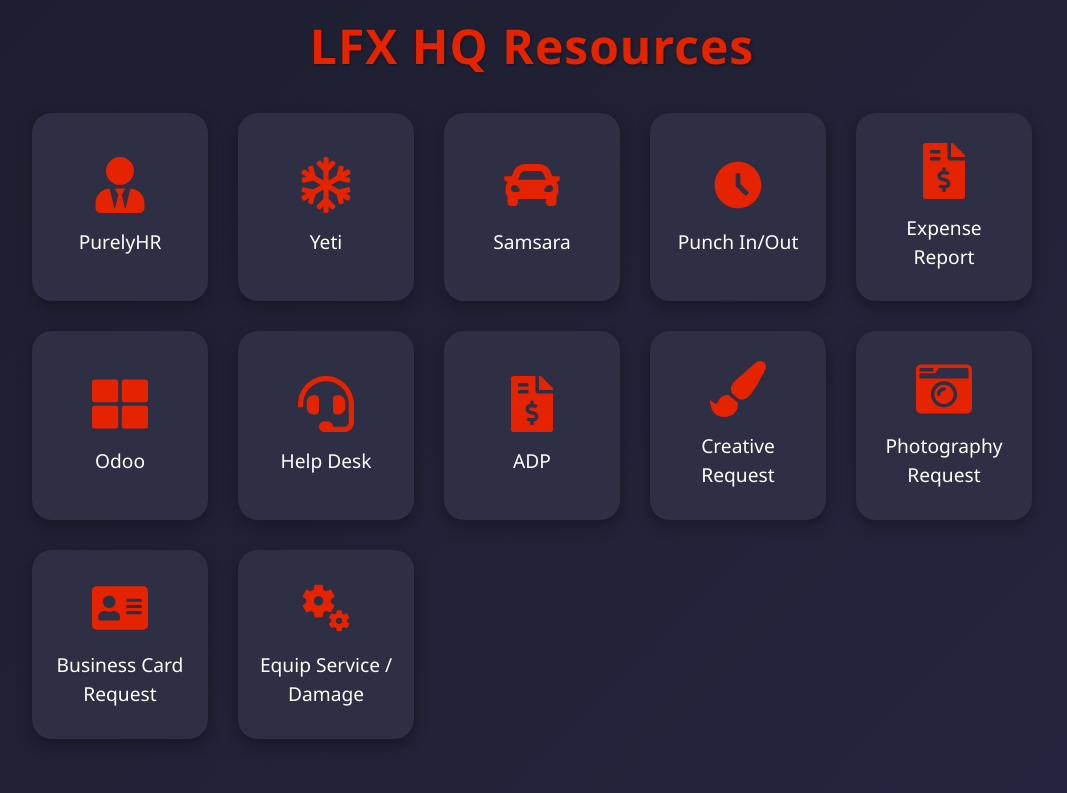
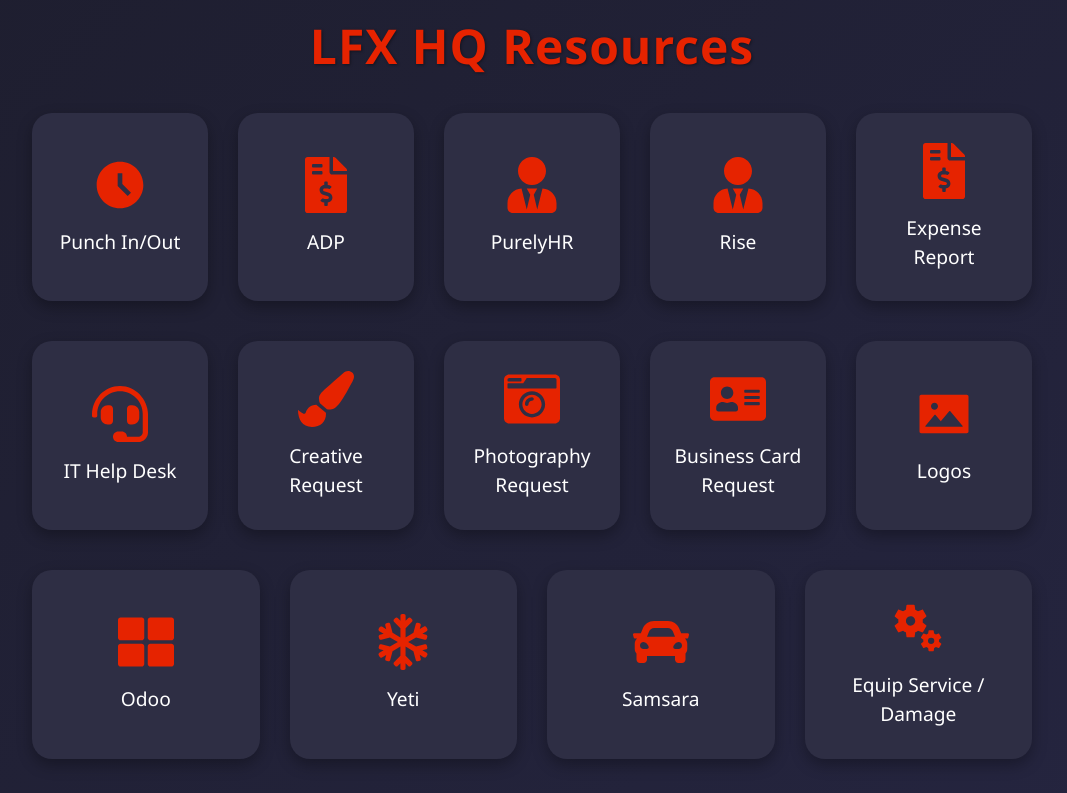
Before and after one commit to lfxgit/LFX_HQ_Resources, a React (Vite) app: page / in a window 1280 px wide. Shown: the top 793 px of the page, without its empty margins (108-1175 px from the left). Built offline with nearby package versions, Linux system fonts and the light colour scheme.

Commit message:
Re order links and add a couple new ones

```diff
--- a/src/App.css
+++ b/src/App.css
@@ -12,6 +12,7 @@
   text-align: center;
 }
 
+/* Headings */
 h1 {
   margin: 20px 0 40px 0;
   font-size: 3rem;
@@ -21,6 +22,16 @@
   text-shadow: 1px 1px 3px rgba(0,0,0,0.4);
 }
 
+.companies-title {
+  font-size: 2.5rem;
+  font-weight: bold;
+  text-align: center;
+  color: #ff2a00;
+  margin-top: 50px;
+  margin-bottom: 20px;
+}
+
+/* Grid Layout */
 .links {
   display: grid;
   grid-template-columns: repeat(auto-fit, minmax(160px, 1fr));
@@ -29,6 +40,11 @@
   margin: 0 auto;
 }
 
+.links + .links {
+  margin-top: 40px;
+}
+
+/* Cards */
 .link-card {
   background: #2e2e44;
   border-radius: 20px;
@@ -52,6 +68,7 @@
   box-shadow: 0 10px 20px rgba(0,0,0,0.4);
 }
 
+/* Icon Styling */
 .link-card svg {
   font-size: 3.5rem;
   color: #e62300;
@@ -62,99 +79,16 @@
   color: #ff4d26;
 }
 
-
-
-.helpdesk-container {
-  display: flex;
-  justify-content: center;
-  align-items: center;
-  padding: 40px;
-}
-
-.helpdesk-card {
-  width: 100%;
-  max-width: 550px;
-  padding: 40px;
-  border-radius: 20px;
-}
-
-.helpdesk-card h2 {
-  text-align: center;
-  margin-bottom: 25px;
-  font-size: 2.5rem;
-  color: #e62300;
-}
-
-.helpdesk-form input,
-.helpdesk-form textarea {
-  width: 100%;
-  padding: 14px 16px;
-  margin-bottom: 18px;
-  border: none;
-  border-radius: 12px;
-  background: #3a3a55;
-  color: white;
-  font-size: 15px;
-  transition: all 0.3s ease;
-}
-
-.helpdesk-form input::placeholder,
-.helpdesk-form textarea::placeholder {
-  color: #aaa;
-}
-
-.helpdesk-form input:focus,
-.helpdesk-form textarea:focus {
-  background: #444466;
-  border: 1px solid #ce0f08;
-  box-shadow: 0 0 10px rgba(131, 2, 2, 0.5);
-  outline: none;
-}
-
-.helpdesk-form button {
-  width: 100%;
-  padding: 15px;
-  background: #e62300;
-  color: white;
-  font-size: 16px;
-  font-weight: bold;
-  border: none;
-  border-radius: 12px;
-  cursor: pointer;
-  transition: all 0.25s ease;
-}
-
-.back-home {
-  display: inline-flex;
-  align-items: center;
-  margin-top: 20px;
-  font-size: 16px;
-  text-decoration: none;
-  color: #d80000;
-  transition: color 0.2s ease;
-}
-
-.back-home:hover {
-  color: #aa0101;
-}
-
-.links + .links {
-  margin-top: 20px;
-}
-
-
+/* Company Logos */
 .card-img {
   width: 120px;
   height: 120px;
   object-fit: contain;
   display: block;
+  border-radius: 10px;
+  transition: transform 0.3s ease;
 }
 
-.companies-title {
-  font-size: 2.5rem;      /* match the top h1 */
-  font-weight: bold;      /* same boldness */
-  text-align: center;     /* center align */
-  color: #ff2a00;         /* match your theme red */
-  margin-top: 50px;
-  margin-bottom: 20px;
+.card-img:hover {
+  transform: scale(1.08);
 }
--- a/src/App.jsx
+++ b/src/App.jsx
@@ -1,19 +1,14 @@
 import './App.css'
 import { FaUserTie, FaFileInvoiceDollar, FaThLarge, FaHeadset } from 'react-icons/fa'
 import { HashRouter as Router, Routes, Route } from "react-router-dom";
-import { FaCameraRetro } from 'react-icons/fa';
-import { FaPaintBrush } from 'react-icons/fa';
-import { FaAddressCard } from "react-icons/fa";
-import { FaRegSnowflake } from "react-icons/fa";
-import { FaCar } from "react-icons/fa";
-import { MdAccessTimeFilled } from "react-icons/md";
-import { MdOutlineMiscellaneousServices } from "react-icons/md";
+import { FaCameraRetro, FaPaintBrush, FaAddressCard, FaRegSnowflake, FaCar } from 'react-icons/fa';
+import { MdAccessTimeFilled, MdOutlineMiscellaneousServices } from "react-icons/md";
+import { AiFillPicture } from "react-icons/ai";
 import CSConcreteLogo from './assets/CSConcreteGroup.png';
 import RPLogo from './assets/RP_logo.png';
 import SupplyLogo from './assets/LFXSupply.png';
 import DriveLogo from './assets/TheDRIVE.png';
 import GroupLogo from './assets/RedTree.png';
-
 
 /* Reusable external link component */
 function ExternalLink({ url, children }) {
@@ -31,90 +26,76 @@
   );
 }
 
-/* Internal link that opens routes in a new tab */
-function InternalLink({ to, children }) {
-  return (
-    <div
-      onClick={() => window.open(to, "_blank", "noopener,noreferrer")}
-      className="link-card"
-      style={{ cursor: "pointer" }}
-    >
-      {children}
-    </div>
-  );
-}
-
 function Home() {
   return (
     <div className="container">
       <h1>LFX HQ Resources</h1>
 
-      {/* First section with your real links */}
+      {/* ---------- ROW 1 ---------- */}
       <div className="links">
-        <ExternalLink url="https://lf01849.purelyhr.com/?returnUrl=https%3a%2f%2flf01849.purelyhr.com%2fcpanel%2fcalendar.aspx">
-          <FaUserTie />
-          <span>PurelyHR</span>
+        <ExternalLink url="https://time.landscapefx.com/">
+          <MdAccessTimeFilled /><span>Punch In/Out</span>
         </ExternalLink>
 
-        <ExternalLink url="https://app.yetisnow.com/dispatch">
-          <FaRegSnowflake />
-          <span>Yeti</span>
+        <ExternalLink url="https://online.adp.com/signin/v1/?APPID=Pin4NAS">
+          <FaFileInvoiceDollar /><span>ADP</span>
+        </ExternalLink>
+
+        <ExternalLink url="https://lf01849.purelyhr.com/?returnUrl=https%3a%2f%2flf01849.purelyhr.com%2fcpanel%2fcalendar.aspx">
+          <FaUserTie /><span>PurelyHR</span>
+        </ExternalLink>
+
+        <ExternalLink url="https://platform.risepeople.com/app/#/auth/">
+          <FaUserTie /><span>Rise</span>
+        </ExternalLink>
+
+        <ExternalLink url="https://landscapefx-my.sharepoint.com/:x:/p/cbolton/EWlnAYRr4IFOuh_I1Lgmrc8B-a2ikYAThTZwy8cdvDRzdA?e=bS4VN0">
+          <FaFileInvoiceDollar /><span>Expense Report</span>
+        </ExternalLink>
+      </div>
+
+      {/* ---------- ROW 2 ---------- */}
+      <div className="links">
+        <a href="mailto:help@landscapefx.com" className="link-card">
+          <FaHeadset /><span>IT Help Desk</span>
+        </a>
+
+        <ExternalLink url="https://forms.office.com/pages/responsepage.aspx?id=nFV4rvechk2pmiSX97OmhV21RcM1tnxJgEkvZOrjMGpURU41V0NOSVVDVVFSUVY0NTgxNDVNMzNQMi4u&route=shorturl">
+          <FaPaintBrush /><span>Creative Request</span>
+        </ExternalLink>
+
+        <ExternalLink url="https://forms.office.com/pages/responsepage.aspx?id=nFV4rvechk2pmiSX97OmhV21RcM1tnxJgEkvZOrjMGpURFU2Wk1KNkVCVEFDMzhQVDdTRk81TzFCQS4u&route=shorturl">
+          <FaCameraRetro /><span>Photography Request</span>
+        </ExternalLink>
+
+        <ExternalLink url="https://forms.office.com/pages/responsepage.aspx?id=nFV4rvechk2pmiSX97OmhV21RcM1tnxJgEkvZOrjMGpUNkY1TEpCR0I5RUcxVzI0QVVUMzMyREtXWC4u&route=shorturl">
+          <FaAddressCard /><span>Business Card Request</span>
+        </ExternalLink>
+
+        <ExternalLink url="https://landscapefx.sharepoint.com/:f:/s/TheDriveStudio/EjmjYshY-NNHl5sY6XaehMQB8LGZVGrmmd8sKpZFjMwOwQ?e=IWCDI6">
+          <AiFillPicture /><span>Logos</span>
+        </ExternalLink>
+      </div>
+
+      {/* ---------- ROW 3 ---------- */}
+      <div className="links">
+        <ExternalLink url="https://www.lfxsupplycentre.com/web/login#cids=6&action=menu">
+          <FaThLarge /><span>Odoo</span>
+        </ExternalLink>
+
+        <ExternalLink url="https://app.yetisoftware.com/dispatch">
+          <FaRegSnowflake /><span>Yeti</span>
         </ExternalLink>
 
         <ExternalLink url="https://cloud.samsara.com/o/5002598/fleet/list?selectedSortKey=alphaAsc">
-          <FaCar />
-          <span>Samsara</span>
-        </ExternalLink>
-
-        <ExternalLink url="https://time.landscapefx.com/">
-          <MdAccessTimeFilled />
-          <span>Punch In/Out</span>
-        </ExternalLink>
-
-        <ExternalLink url="https://landscapefx-my.sharepoint.com/:x:/p/cbolton/EWlnAYRr4IFOuh_I1Lgmrc8B-a2ikYAThTZwy8cdvDRzdA?e=bS4VN0">
-          <FaFileInvoiceDollar />
-          <span>Expense Report</span>
-        </ExternalLink>
-
-        <ExternalLink url="https://www.lfxsupplycentre.com/web/login#cids=6&action=menu">
-          <FaThLarge />
-          <span>Odoo</span>
-        </ExternalLink>
-
-        <a href="mailto:help@landscapefx.com" className="link-card">
-          <FaHeadset />
-          <span>Help Desk</span>
-        </a>
-
-
-        <ExternalLink url="https://online.adp.com/signin/v1/?APPID=Pin4NAS&productId=80e309c3-709e-bae1-e053-3505430b5495&returnURL=https://signin.adp.com&callingAppId=landing&TARGET=-SM-HTTPS%3a%2f%2fsignin%2eadp%2ecom%2femployee%3ftransId%3de9677262-334f-4ac8-a64a-ba71caadfc58">
-          <FaFileInvoiceDollar />
-          <span>ADP</span>
-        </ExternalLink>
-
-        <ExternalLink url="https://forms.office.com/pages/responsepage.aspx?id=nFV4rvechk2pmiSX97OmhV21RcM1tnxJgEkvZOrjMGpURU41V0NOSVVDVVFSUVY0NTgxNDVNMzNQMi4u&route=shorturl">
-          <FaPaintBrush />
-          <span>Creative Request</span>
-        </ExternalLink>
-
-        <ExternalLink url="https://forms.office.com/pages/responsepage.aspx?id=nFV4rvechk2pmiSX97OmhV21RcM1tnxJgEkvZOrjMGpURFU2Wk1KNkVCVEFDMzhQVDdTRk81TzFCQS4u&route=shorturl">
-          <FaCameraRetro />
-          <span>Photography Request</span>
-        </ExternalLink>
-
-        <ExternalLink url="https://forms.office.com/pages/responsepage.aspx?id=nFV4rvechk2pmiSX97OmhV21RcM1tnxJgEkvZOrjMGpUNkY1TEpCR0I5RUcxVzI0QVVUMzMyREtXWC4u&route=shorturl">
-          <FaAddressCard />
-          <span>Business Card Request</span>
+          <FaCar /><span>Samsara</span>
         </ExternalLink>
 
         <ExternalLink url="https://form.jotform.com/63543736394262">
-          <MdOutlineMiscellaneousServices />
-          <span>Equip Service / Damage</span>
+          <MdOutlineMiscellaneousServices /><span>Equip Service / Damage</span>
         </ExternalLink>
       </div>
 
-
-      {/* Section title for group of companies */}
       <h1 className="companies-title">LFX Group Of Companies</h1>
       <div className="links">
         <ExternalLink url="https://www.landscapefx.com/">
@@ -137,12 +118,9 @@
           <img src={DriveLogo} alt="The Drive" className="card-img" />
         </ExternalLink>
       </div>
-
-
     </div>
   );
 }
-
 
 function App() {
   return (
```
